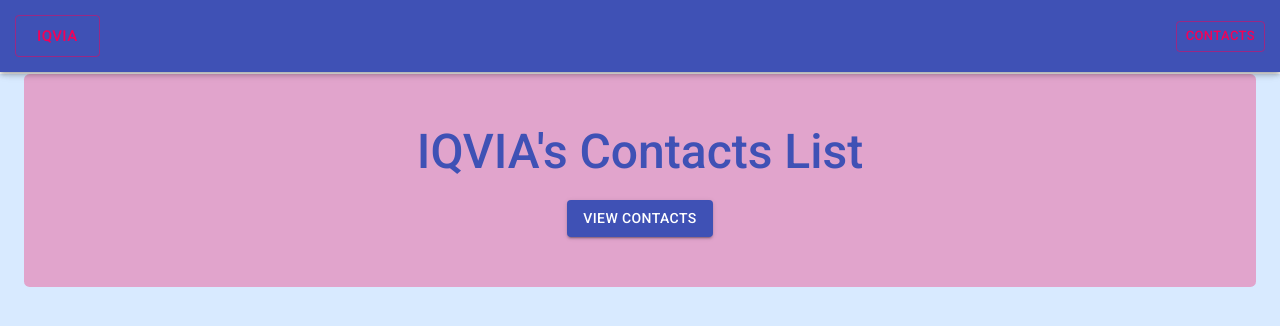
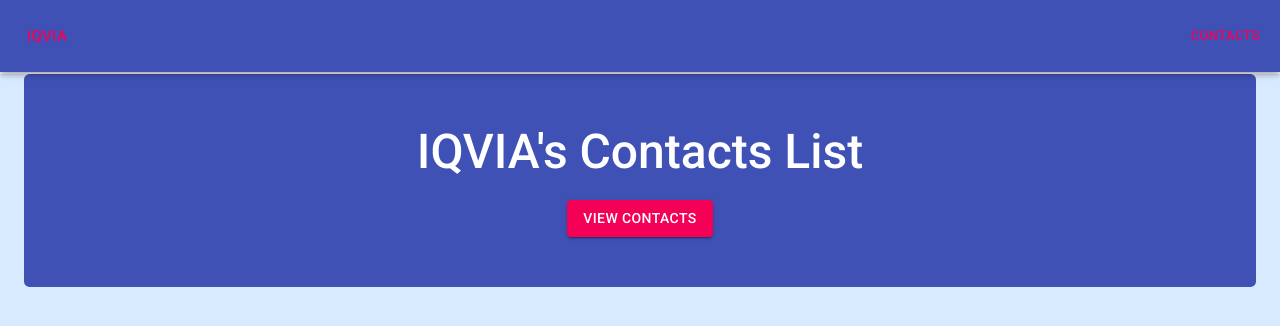
Before and after one commit to DilyanaM/contacts-iqvia, a React (Create React App) app: page / in a window 1280 px wide. Shown: the top 326 px of the page. Built offline with nearby package versions, Linux system fonts and the light colour scheme.

Commit message:
change colors

```diff
--- a/src/components/contact/Form.tsx
+++ b/src/components/contact/Form.tsx
@@ -124,7 +124,7 @@
                 onClick={submit}
                 disabled={!nameValid || !emailValid}
                 variant="contained"
-                color="secondary"
+                color="primary"
                 size="large"
                 className="submit"
               >
--- a/src/components/layout/Header.tsx
+++ b/src/components/layout/Header.tsx
@@ -7,12 +7,12 @@
 const Header = () => (
   <AppBar color="primary" className="header">
     <Link to="/">
-      <Button size="large" color="secondary" variant="outlined">
+      <Button size="large" color="secondary" variant="text">
         IQVIA
       </Button>
     </Link>
     <Link to="/contacts">
-      <Button size="small" color="secondary" variant="outlined">
+      <Button size="small" color="secondary" variant="text">
         Contacts
       </Button>
     </Link>
--- a/src/components/list/List.css
+++ b/src/components/list/List.css
@@ -1,11 +1,11 @@
 .contact-item {
-  background-color: rgba(245, 0, 87, 0.3) !important;
-  border: 1px solid rgba(245, 0, 87, 0.5) !important;
+  background-color: rgba(63, 81, 181, .8) !important;
+  border: 1px solid #3f51b5 !important;
   border-radius: 0.35rem;
   margin-bottom: 5px;
 }
 
 .contact-item span {
-  color: #3f51b5;
+  color: #fff;
   font-weight: 500 !important;
 }
--- a/src/components/main/Main.css
+++ b/src/components/main/Main.css
@@ -10,7 +10,7 @@
 
 .inner-container {
   padding: 50px;
-  background-color: rgba(245, 0, 87, 0.3);
+  background-color: #3f51b5;
   border-radius: .35rem;
   display: flex;
   flex-direction: column;
@@ -19,7 +19,7 @@
 }
 
 .main-title {
-  color: #3f51b5;
+  color: #fff;
   margin-bottom: 20px !important;
   font-weight: 500 !important;
 }
--- a/src/components/main/Main.tsx
+++ b/src/components/main/Main.tsx
@@ -13,7 +13,7 @@
         IQVIA's Contacts List
       </Typography>
       <Link to="/contacts">
-        <Button color="primary" variant="contained">View contacts</Button>
+        <Button color="secondary" variant="contained">View contacts</Button>
       </Link>
     </Box>
   </Container>
```
